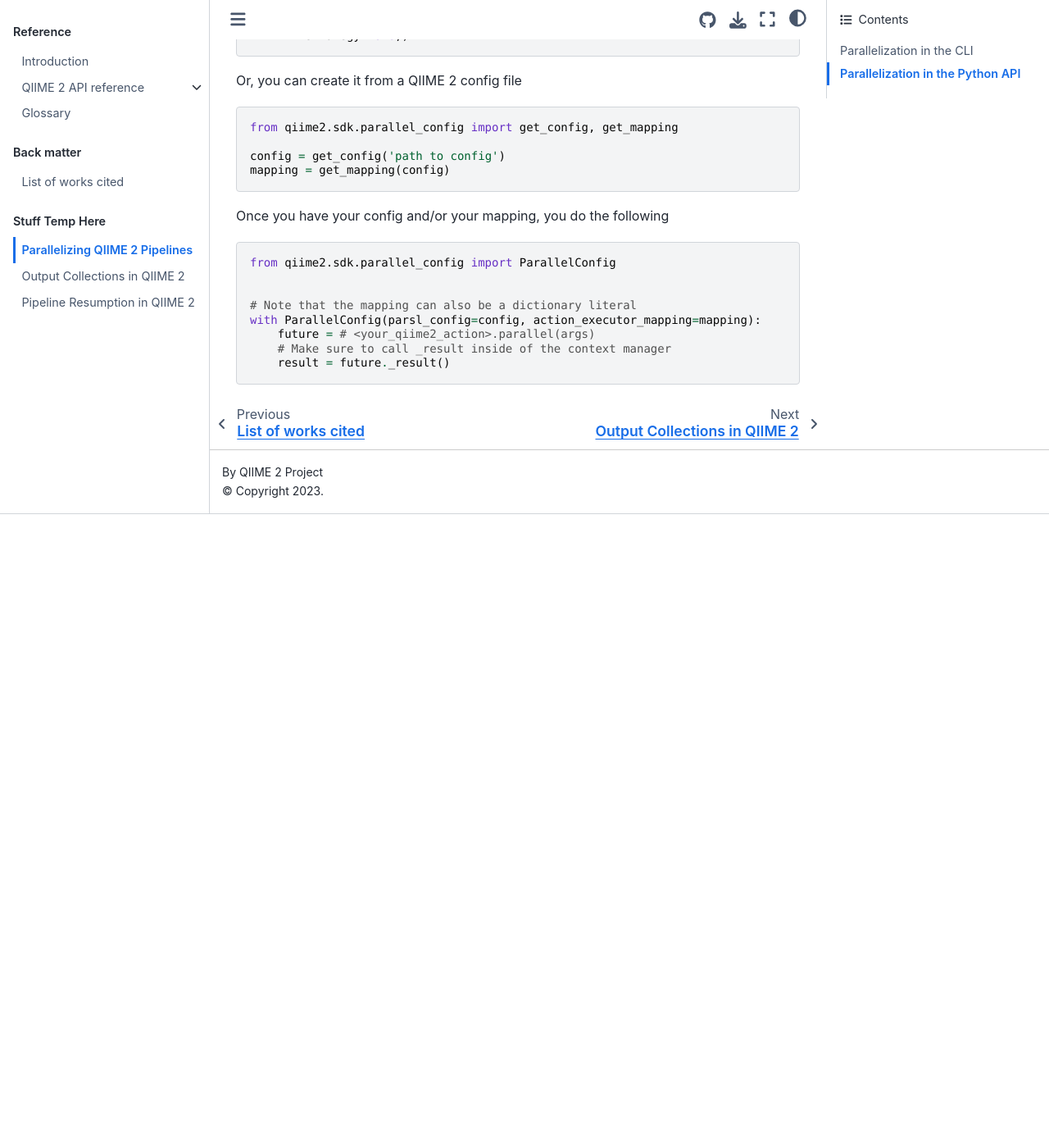
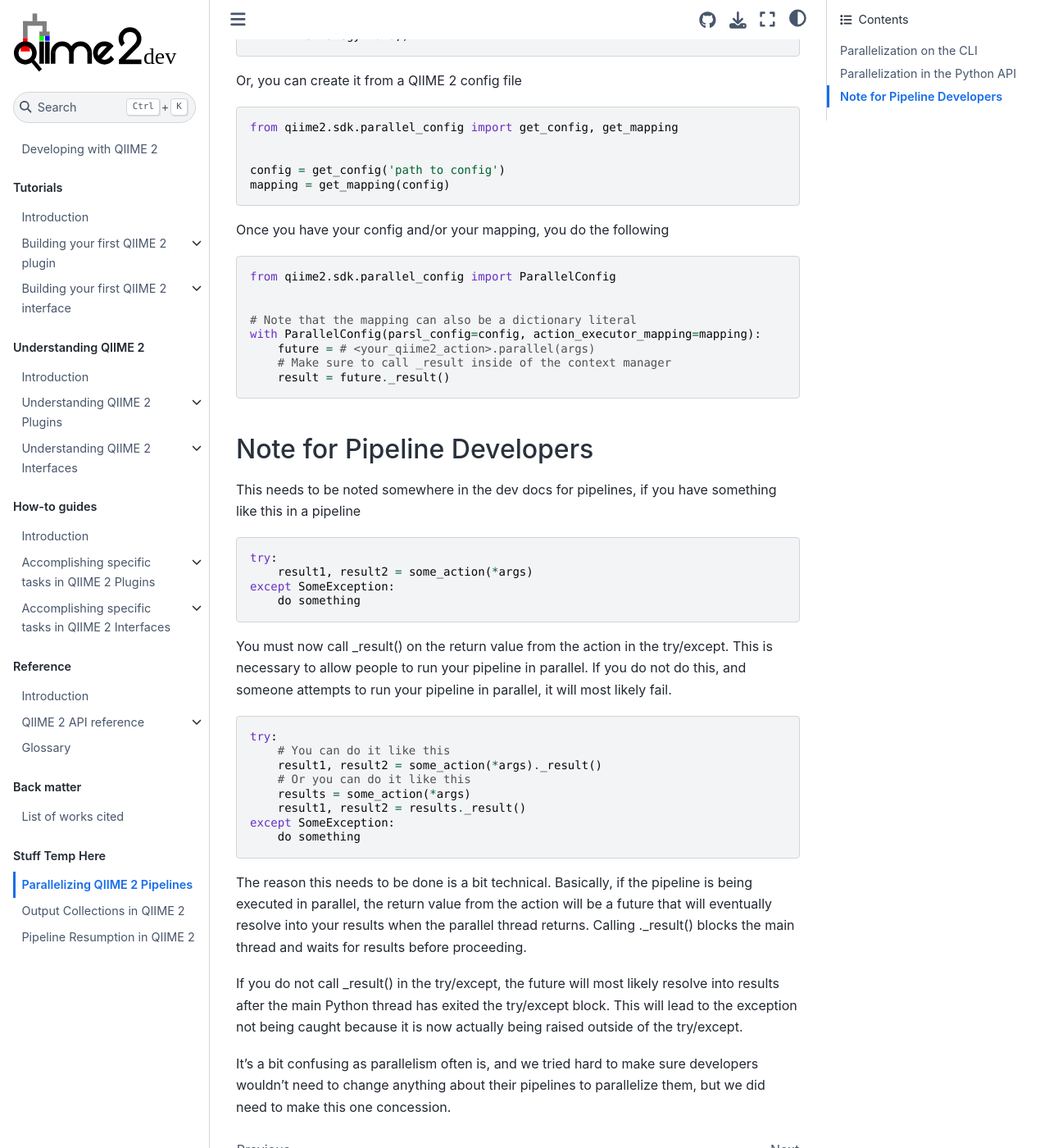
Before and after one commit to caporaso-lab/developing-with-qiime2, a Jupyter Book: the page built from book/parallel.rst, in a window 1280 px wide and 1400 px high, scrolled down 2016 px. Shown: the whole window at 82% size. Built offline with Jupyter Book 1.0.4 settings and Sphinx 7.4.7 and the Sphinx Book theme 1.1.4, drawn with Linux system fonts in a browser that asks for light colours; before the commit the page ends 2643 px from its top, so only the background shows below that; some of the changed text lies outside the part shown.

Commit message:
Update some parallel docs

```diff
--- a/book/parallel.rst
+++ b/book/parallel.rst
@@ -28,7 +28,7 @@ For basic usage, we have supplied a vendored configuration that we load from a .
 
 You can read the Parsl docs for more details, but basically we seek to parallelize your jobs by splitting them across multiple threads in a `ThreadPoolExecutor <https://parsl.readthedocs.io/en/stable/stubs/parsl.executors.ThreadPoolExecutor.html?highlight=Threadpoolexecutor>`_ by default while also setting up what Parsl calls a `HighThroughputExecutor <https://parsl.readthedocs.io/en/stable/stubs/parsl.executors.HighThroughputExecutor.html?highlight=HighThroughputExecutor>`_  for bigger jobs.
 
-Parallelization in the CLI
+Parallelization on the CLI
 ++++++++++++++++++++++++++
 
 There are two flags that allow you to parallelize a pipeline through the cli. One is the `--parallel` flag. This flag will use the following process to determine the configuration it loads.
@@ -87,6 +87,7 @@ Or, you can create it from a QIIME 2 config file
 
     from qiime2.sdk.parallel_config import get_config, get_mapping
 
+
     config = get_config('path to config')
     mapping = get_mapping(config)
 
@@ -102,3 +103,34 @@ Once you have your config and/or your mapping, you do the following
         future = # <your_qiime2_action>.parallel(args)
         # Make sure to call _result inside of the context manager
         result = future._result()
+
+Note for Pipeline Developers
+++++++++++++++++++++++++++++
+
+This needs to be noted somewhere in the dev docs for pipelines, if you have something like this in a pipeline
+
+.. code-block:: Python
+
+    try:
+        result1, result2 = some_action(*args)
+    except SomeException:
+        do something
+
+You must now call _result() on the return value from the action in the try/except. This is necessary to allow people to run your pipeline in parallel. If you do not do this, and someone attempts to run your pipeline in parallel, it will most likely fail.
+
+.. code-block:: Python
+
+    try:
+        # You can do it like this
+        result1, result2 = some_action(*args)._result()
+        # Or you can do it like this
+        results = some_action(*args)
+        result1, result2 = results._result()
+    except SomeException:
+        do something
+
+The reason this needs to be done is a bit technical. Basically, if the pipeline is being executed in parallel, the return value from the action will be a future that will eventually resolve into your results when the parallel thread returns. Calling ._result() blocks the main thread and waits for results before proceeding.
+
+If you do not call _result() in the try/except, the future will most likely resolve into results after the main Python thread has exited the try/except block. This will lead to the exception not being caught because it is now actually being raised outside of the try/except.
+
+It's a bit confusing as parallelism often is, and we tried hard to make sure developers wouldn't need to change anything about their pipelines to parallelize them, but we did need to make this one concession.
```
